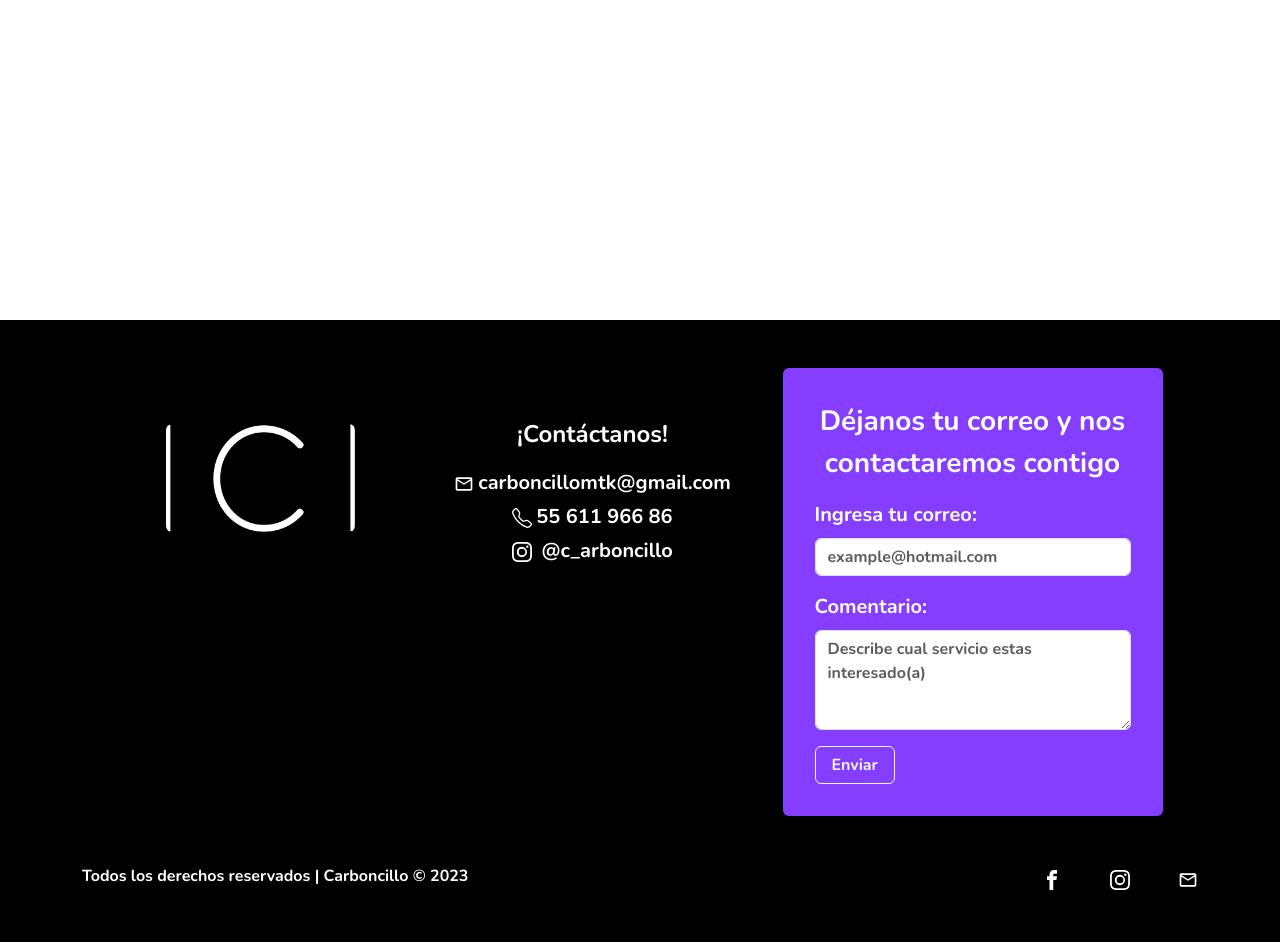
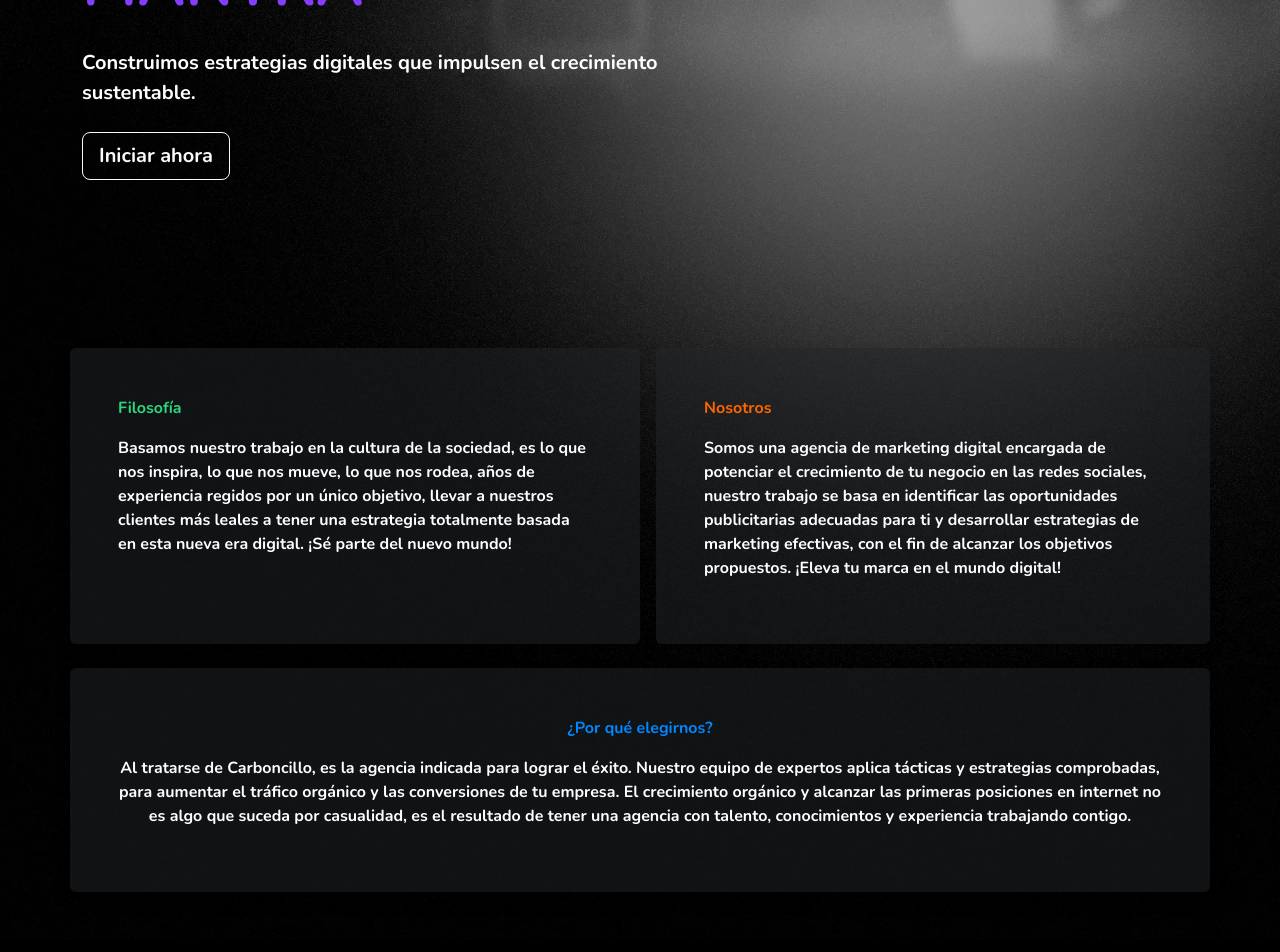
Before and after one commit to rjla-developer/React-Pag-Carboncillo, a Next.js app: page /filosofia in a window 1280 px wide. Before the commit this address had no page. Shown: the part 480-1432 px from the top of the page. Built offline with nearby package versions, Linux system fonts and the light colour scheme.

Commit message:
Se creo la pestaña de filosofia para computadoras y celulares. Se creo el css para filosofia y se subio la imagen que es de fondo.

```diff
--- /dev/null
+++ b/src/app/filosofia/page.jsx
@@ -0,0 +1,75 @@
+import React from "react";
+import "../../css/screens/filosofia/filosofia.css";
+
+function Filosofia() {
+  return (
+    <div className="section1 container-fluid py-0 py-lg-5 text-white">
+      <div className="container pt-5">
+        <div className="row py-5 mt-5 mt-lg-2 mb-5">
+          <div className="col-10 col-lg-7 mt-4 mt-lg-5">
+            <div className="py-0 py-lg-4">
+              <p className="font-size-1 text-white text-uppercase">
+                TU ESTILO DE VIDA, ES{" "}
+                <span className="txt-color-purple">NUESTRO MANTRA</span>
+              </p>
+              <p className="d-none d-lg-block fs-5 text-white mb-4">
+                Construimos estrategias digitales que impulsen el crecimiento
+                sustentable.
+              </p>
+              <p className="d-block d-lg-none fs-6 text-white mb-4">
+                Construimos estrategias digitales que impulsen el crecimiento
+                sustentable.
+              </p>
+              <button className="btn btn-outline-light btn-lg">
+                Iniciar ahora
+              </button>
+            </div>
+          </div>
+        </div>
+        <div className="row mt-5 pt-5">
+          <div className="col-12 col-lg-6 bg-dark bg-gradiente shadow rounded p-4 p-lg-5 bg-opacity-50 me-0 me-lg-2">
+            <div>
+              <p className="txt-color-green">Filosofía</p>
+              <p>
+                Basamos nuestro trabajo en la cultura de la sociedad, es lo que
+                nos inspira, lo que nos mueve, lo que nos rodea, años de
+                experiencia regidos por un único objetivo, llevar a nuestros
+                clientes más leales a tener una estrategia totalmente basada en
+                esta nueva era digital. ¡Sé parte del nuevo mundo!
+              </p>
+            </div>
+          </div>
+          <div className="col bg-dark bg-gradiente shadow rounded p-4 p-lg-5 bg-opacity-50 ms-0 ms-lg-2 mt-4 mt-lg-0">
+            <div>
+              <p className="txt-color-orange">Nosotros</p>
+              <p>
+                Somos una agencia de marketing digital encargada de potenciar el
+                crecimiento de tu negocio en las redes sociales, nuestro trabajo
+                se basa en identificar las oportunidades publicitarias adecuadas
+                para ti y desarrollar estrategias de marketing efectivas, con el
+                fin de alcanzar los objetivos propuestos. ¡Eleva tu marca en el
+                mundo digital!
+              </p>
+            </div>
+          </div>
+          <div className="col-12 bg-dark bg-gradiente shadow rounded p-4 p-lg-5 bg-opacity-50 mt-4">
+            <div className="text-start text-lg-center">
+              <p className="txt-color-blue">¿Por qué elegirnos?</p>
+              <p>
+                Al tratarse de Carboncillo, es la agencia indicada para lograr
+                el éxito. Nuestro equipo de expertos aplica tácticas y
+                estrategias comprobadas, para aumentar el tráfico orgánico y las
+                conversiones de tu empresa. El crecimiento orgánico y alcanzar
+                las primeras posiciones en internet no es algo que suceda por
+                casualidad, es el resultado de tener una agencia con talento,
+                conocimientos y experiencia trabajando contigo.
+              </p>
+            </div>
+          </div>
+        </div>
+      </div>
+    </div>
+  );
+}
+
+export default Filosofia;
--- /dev/null
+++ b/src/css/screens/filosofia/filosofia.css
@@ -0,0 +1,6 @@
+.section1 {
+    background-image: url("../../../img/screens/filosofia/background-filosofia.webp");
+    background-size: cover;
+    background-repeat: no-repeat;
+    background-position: center center;
+  }
```
Also changed, not shown: src/img/screens/filosofia/background-filosofia.webp (added).
